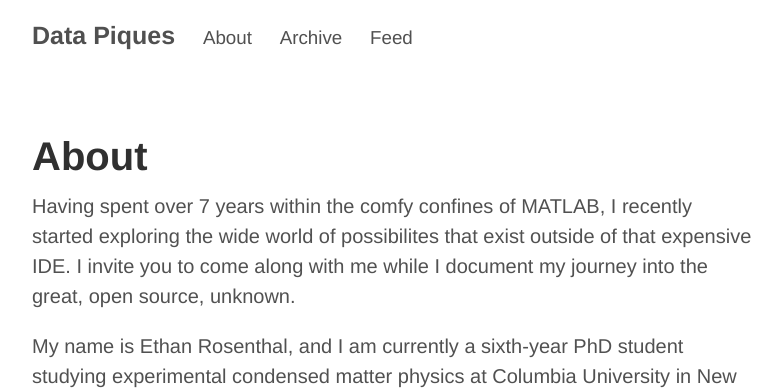
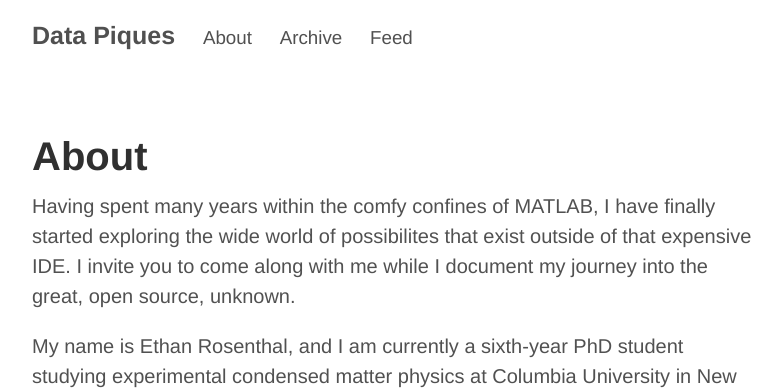
Before and after one commit to EthanRosenthal/blog, a Jekyll site: the page built from about.md, in a window 1280 px wide. Shown: the top 390 px of the page, without its empty margins (248-1030 px from the left). Built offline with Jekyll 4.4.1, drawn with Linux system fonts in a browser that asks for light colours; Markdown is read by kramdown in place of the engine named in the settings.

Commit message:
modified

```diff
--- a/about.md
+++ b/about.md
@@ -3,7 +3,7 @@ layout: page
 title: About
 ---
 
-Having spent over 7 years within the comfy confines of MATLAB, I recently started exploring the wide world of possibilites that exist outside of that expensive IDE. I invite you to come along with me while I document my journey into the great, open source, unknown.
+Having spent many years within the comfy confines of MATLAB, I have finally started exploring the wide world of possibilites that exist outside of that expensive IDE. I invite you to come along with me while I document my journey into the great, open source, unknown.
 
 My name is Ethan Rosenthal, and I am currently a sixth-year PhD student studying experimental condensed matter physics at Columbia University in New York, NY.
 
```
